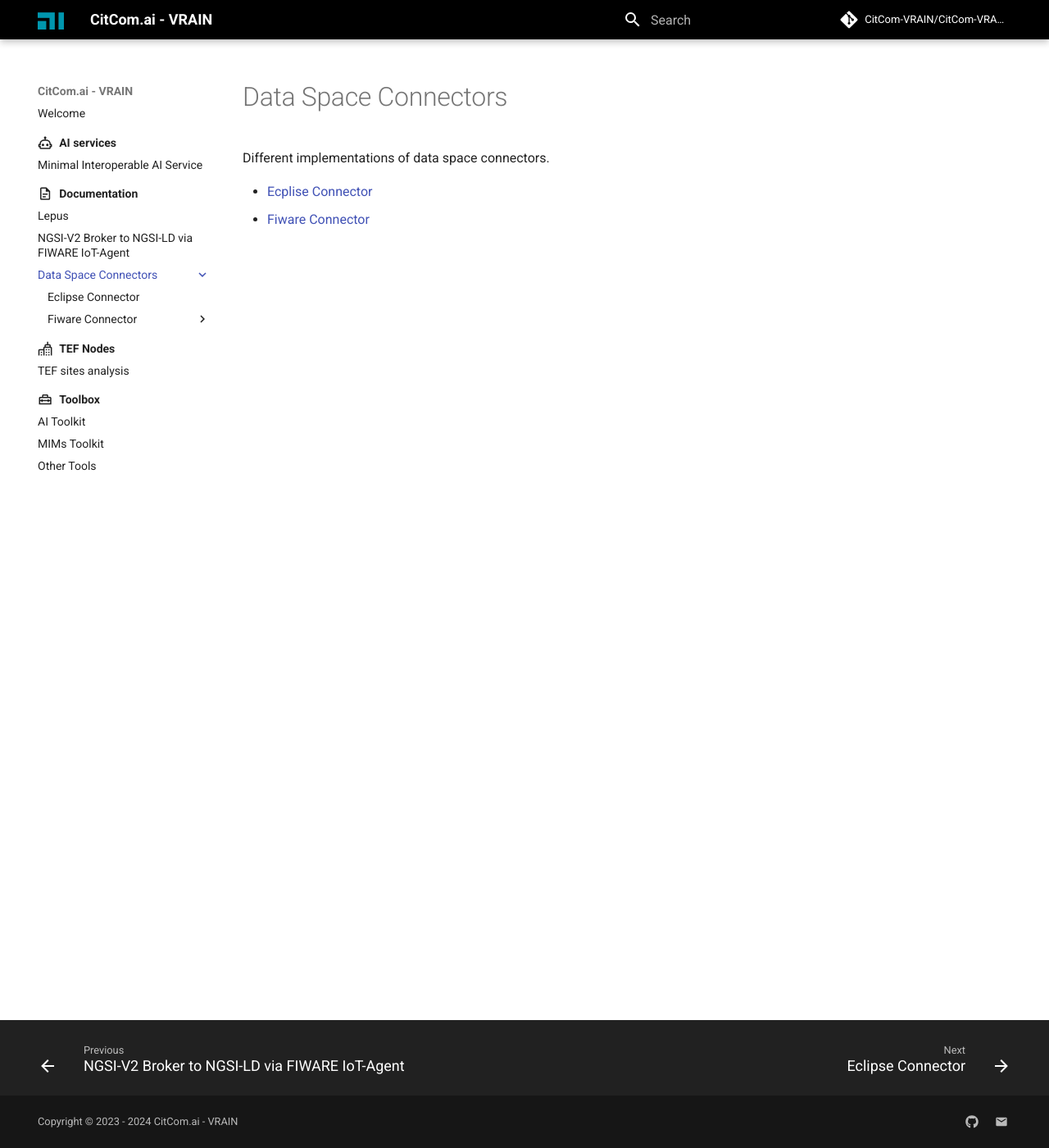
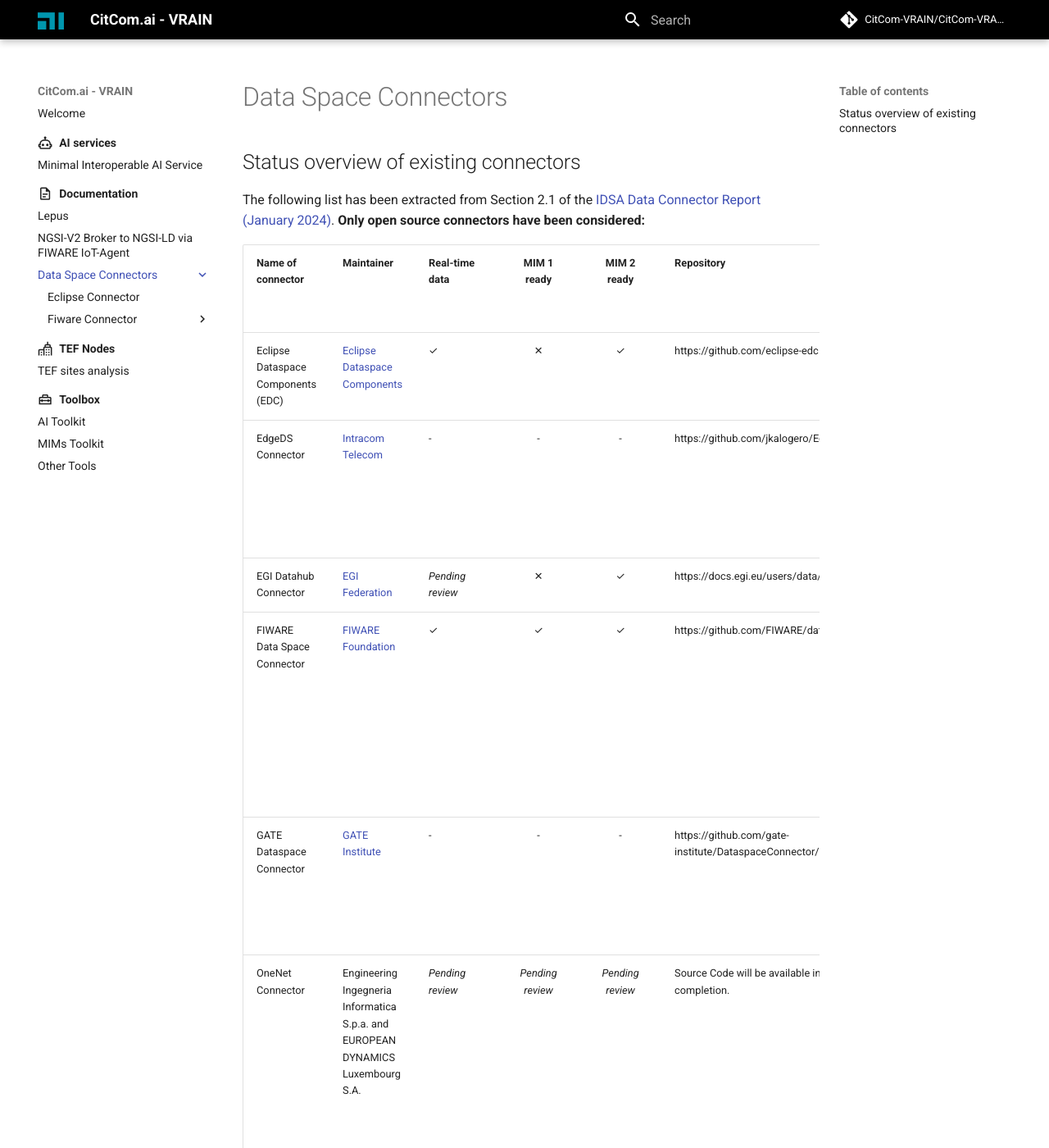
Before and after one commit to riseupalex/CitComAI-Hub.github.io, an MkDocs documentation site: the page built from docs/documentation/data_space_connector/index.md, in a window 1280 px wide and 1400 px high. Shown: the whole window at 82% size. Built offline with MkDocs 1.6.1 and Material for MkDocs 9.7.7, drawn with Linux system fonts in a browser that asks for light colours; comment, search, counter and statistics services are not loaded; some of the changed text lies outside the part shown.

Commit message:
Add status overview of existing connectors

```diff
--- a/docs/documentation/data_space_connector/index.md
+++ b/docs/documentation/data_space_connector/index.md
@@ -2,7 +2,19 @@
 title: Data Space Connectors
 ---
 
-Different implementations of data space connectors.
+## Status overview of existing connectors
 
+The following list has been extracted from Section 2.1 of the [IDSA Data Connector Report (January 2024)](https://internationaldataspaces.org/wp-content/uploads/dlm_uploads/IDSA-Data-Connector-Report-89-No-11-January-2024.pdf). **Only open source connectors have been considered:**
+
+| Name of connector                  | Maintainer                                                                           | Real-time data   |    MIM 1 ready   |    MIM 2 ready   | Repository                                                             | Deployment guide - Quality grade |                                                                                                                                             Comments                                                                                                                                             |
+|------------------------------------|--------------------------------------------------------------------------------------|------------------|:----------------:|:----------------:|------------------------------------------------------------------------|----------------------------------|:------------------------------------------------------------------------------------------------------------------------------------------------------------------------------------------------------------------------------------------------------------------------------------------------:|
+| Eclipse Dataspace Components (EDC) | [Eclipse Dataspace Components](https://projects.eclipse.org/projects/technology.edc) |         ✓        |         ✕        |         ✓        | https://github.com/eclipse-edc                                         |                 B                |                                                                                                                                                                                                                                                                                                  |
+| EdgeDS Connector                   | [Intracom Telecom]()                                                                 |         -        |         -        |         -        | https://github.com/jkalogero/EdgeDS                                    |                 -                | Based on [IDSA DSC](https://github.com/International-Data-Spaces-Association/DataspaceConnector), which is currently no longer maintained but looking for new maintainers                                                                                                                        |
+| EGI Datahub Connector              | [EGI Federation]()                                                                   | _Pending review_ |         ✕        |         ✓        | https://docs.egi.eu/users/data/management/datahub                      |         _Pending review_         |                                                                                                                                                                                                                                                                                                  |
+| FIWARE Data Space Connector        | [FIWARE Foundation]()                                                                |         ✓        |         ✓        |         ✓        | https://github.com/FIWARE/data-space-connector                         |                 C                | At this moment, deployment guides are only available on AWS with Openshift. Poor documentation. High computational requirements.                                                                                                                                                                 |
+| GATE Dataspace Connector           | [GATE Institute]()                                                                   |         -        |         -        |         -        | https://github.com/gate-institute/DataspaceConnector/blob/main/LICENSE |                 -                | Based on [IDSA DSC](https://github.com/International-Data-Spaces-Association/DataspaceConnector), which is currently no longer maintained but looking for new maintainers                                                                                                                        |
+| OneNet Connector                   | Engineering Ingegneria Informatica S.p.a. and EUROPEAN DYNAMICS Luxembourg S.A.      | _Pending review_ | _Pending review_ | _Pending review_ | Source Code will be available in GitHub upon project completion.       |         _Pending review_         | Based on [TRUE connector](https://github.com/International-Data-Spaces-Association/true-connector). Claims to be ready-to-go, ready to be installed in any environment and integrated with existing platforms via APIs. Fully integrated with the FIWARE Context Broker (in the NGSI-LD version) |
+| Silicon Economy EDC                | Fraunhofer ISST                                                                      | _Pending review_ | _Pending review_ | _Pending review_ |                            _Pending review_                            |         _Pending review_         | A reference implementation of the Connector from the Eclipse Dataspace Components (EDC) for Silicon Economy projects.                                                                                                                                                                            |                                                                                                                                                                         |
+## Deployment guides
 - [Ecplise Connector](eclipse_mvd.md)
 - [Fiware Connector](fiware_connector/index.md)
```
